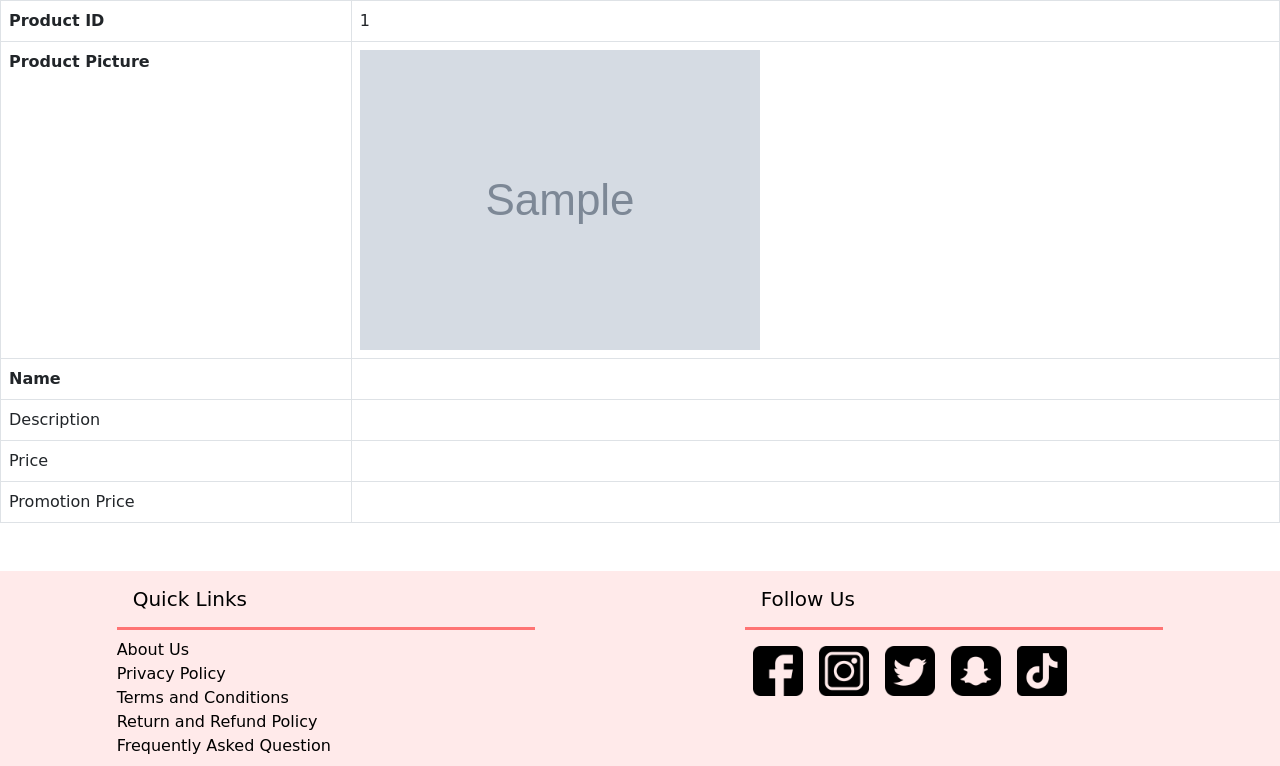
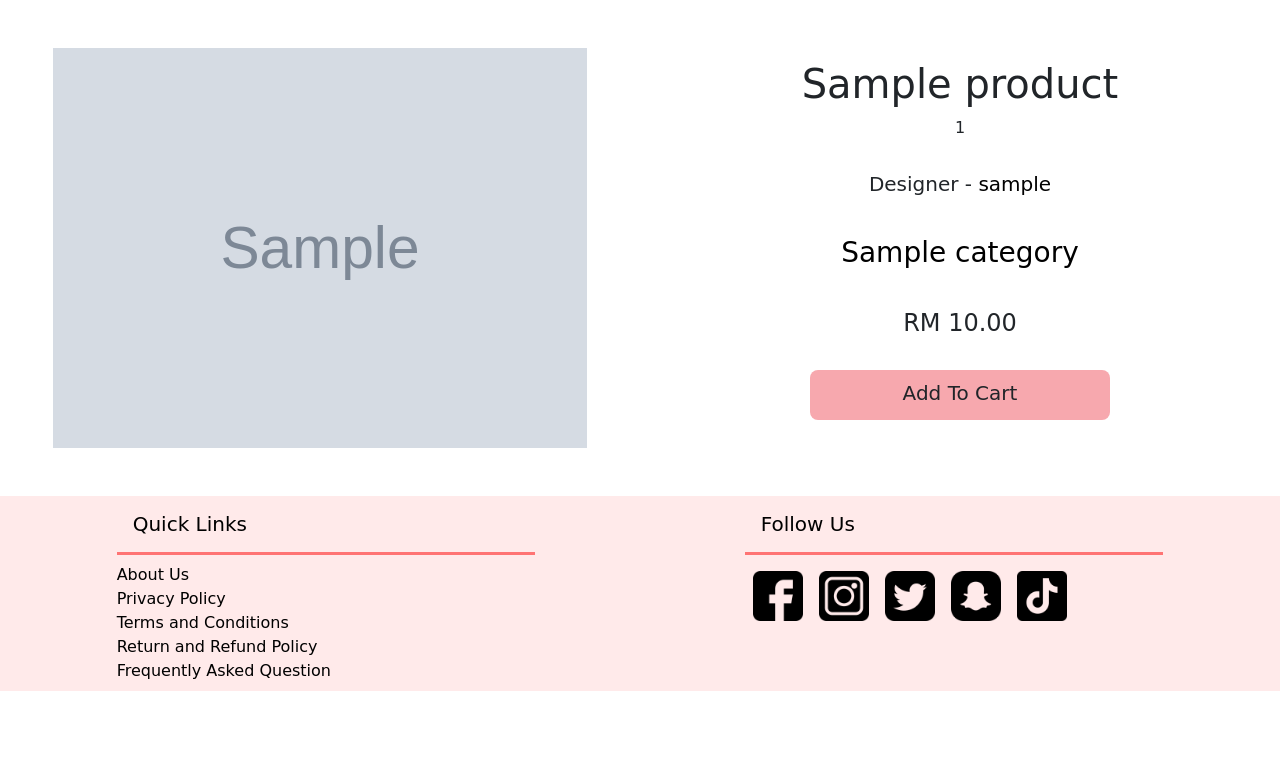
Before and after one commit to CLaire1903/FYP, a PHP site: page /product_detail.php?product_id=1 in a window 1280 px wide. Shown: the part 116-882 px from the top of the page. After the commit the page ends 807 px from the top, so only its background shows below. Run offline with PHP 8.4, Linux system fonts and the light colour scheme; tables that the repository leaves empty or names only in its code hold one stand-in row (values such as "Sample post"); grey boxes marked "Sample" are stand-in pictures; data that the repository does not hold is empty.

Commit message:
product detail page created successfully

```diff
--- a/navigationBar.php
+++ b/navigationBar.php
@@ -1,13 +1,13 @@
 <nav class="navbar navbar-expand-lg navbar-light">
     <div class="container-fluid d-flex justify-content-lg-between">
         <div class="storeLogo d-none d-lg-block">
-            <a href="home.php"><img src="image/logo/logoB.png"></a>
+            <a href="index.php"><img src="image/logo/logoB.png"></a>
         </div>
         <button class="navbar-toggler ml-auto custom-toggler" type="button" data-bs-toggle="collapse" data-bs-target="#navbarToggle" aria-controls="navbarToggle" aria-expanded="false" aria-label="Toggle navigation">
             <span class="navbar-toggler-icon"></span>
         </button>
         <div class="storeLogo d-lg-none ">
-            <a href="home.php"><img src="image/logo/logoB.png"></a>
+            <a href="index.php"><img src="image/logo/logoB.png"></a>
         </div>
         <div class="d-lg-none">
             <ul class="nav justify-content-center">
--- a/product_detail.php
+++ b/product_detail.php
@@ -8,6 +8,28 @@
     <link href="css/product.css" rel="stylesheet">
 
     <style>
+        .detail {
+            color: black;
+            text-decoration: none;
+        }
+
+        .detail:hover{
+            color: #ff7474;
+            text-decoration: underline;
+        }
+
+        .addToCartBtn{
+            background-color: #f7A8AE;
+            width: 300px;
+            height: 50px;
+            border: none;
+        }
+
+        .addToCartBtn:hover{
+            background-color: #f7A8AE;
+            font-weight: bold;
+            text-decoration: underline;
+        }
     </style>
 
 </head>
@@ -15,84 +37,80 @@
 <body>
     <div class="container-fluid p-0">
         <?php
-        include 'navigationBar.php';
-        include 'config/dbase.php';
-        ?>
+            include 'navigationBar.php';
 
-        <?php
             $product_id = isset($_GET['product_id']) ? $_GET['product_id'] : die('ERROR: Product record not found.');
 
+            include 'config/dbase.php';
+
+            $action = isset($_GET['action']) ? $_GET['action'] : "";
+            if ($action == 'productExist') {
+                $product_name = isset($_GET['product_name']) ? $_GET['product_name'] :  die('ERROR: Product name not found.');
+                echo "<div class='alert alert-danger mx-5 mt-5'>$product_name already exist in the cart.</div>";
+            }
+            if ($action == 'productAdded') {
+                $product_name = isset($_GET['product_name']) ? $_GET['product_name'] :  die('ERROR: Product name not found.');
+                echo "<div class='alert alert-success mx-5 mt-5'>$product_name added into cart successfully.</div>";
+            }
+
             try {
-                $productQuery = "SELECT * FROM product WHERE product_id = :product_id ";
+                $productQuery = "SELECT product_image, product_name, product_price, p.category_id, p.designer_username, c.category_name
+                                FROM product p
+                                INNER JOIN category c
+                                ON p.category_id = c.category_id
+                                WHERE product_id = :product_id";
                 $productStmt = $con->prepare($productQuery);
                 $productStmt->bindParam(":product_id", $product_id);
                 $productStmt->execute();
                 $productRow = $productStmt->fetch(PDO::FETCH_ASSOC);
 
-                $product_pic = $productRow['product_image'];
-                $productID = $productRow['product_id'];
+                $product_image = $productRow['product_image'];
                 $product_name = $productRow['product_name'];
-                $product_price = $productRow['product_price'];
-                $product_category = $productRow['product_category'];
-                $designer_username = $productRow['desginer_username'];
+                $product_price = sprintf('%.2f', $productRow['product_price']);
+                $category_id = $productRow['category_id'];
+                $category_name = $productRow['category_name'];
+                $designer_username = $productRow['designer_username'];
+
             } catch (PDOException $exception) {
                 die('ERROR: ' . $exception->getMessage());
             }
-            ?>
+        ?>
 
-            <div>
-                <div class="productImageSide">
+            <div class="d-flex justify-content-around">
+                <div class="productImageSide mx-5 mt-5 col-5">
                     <?php
-                        $product_image = $newArrivalRow['product_image'];
-
+                        $product_image = $productRow['product_image'];
+                        echo "<img src='$product_image' class='productImage'>";
                     ?>
                 </div>
-                <div class="productDetailSide">
-
+                <div class="productDetailSide text-center mx-5 mt-5 col-5 d-flex flex-column align-self-center">
+                    <div>
+                        <h1><?php echo $product_name ?></h1>
+                        <p><?php echo $product_id ?></p>
+                        <h5 class="my-4 py-2">Designer - <a href='designer_detail.php?designer_username=<?php echo $designer_username ?>' class='detail'><?php echo $designer_username ?></a></h5>
+                        <h3 class="my-4 py-2"><a href='category_detail.php?category_id=<?php echo $category_id ?>' class='detail text-center'><?php echo $category_name?></a></h3>
+                        <h4 class="my-4 py-2">RM <?php echo $product_price?></h4>
+                    </div>
+                    <div class="d-flex justify-content-center">
+                        <?php
+                        echo "<a href='#' onclick='addToCart({$product_id});' class='addToCartBtn btn btn-lg mb-3 mx-2 d-flex justify-content-center'>Add To Cart</a>";
+                        ?>
+                    </div>
                 </div>
             </div>
-
-            <table class='table table-hover table-responsive table-bordered'>
-                <tr>
-                    <th>Product ID</th>
-                    <td><?php echo htmlspecialchars($product_id, ENT_QUOTES);  ?></td>
-                </tr>
-                <tr>
-                    <th>Product Picture</th>
-                    <td>
-                        <?php
-                        echo "<div class='img-block'> ";
-                        if ($product_pic != "") {
-                            echo "<img src= $product_pic alt='' class='product_image'/> ";
-                        } else {
-                            echo "No picture uploaded.";
-                        }
-                        ?>
-                    </td>
-                </tr>
-                <tr>
-                    <th>Name</th>
-                    <td><?php echo htmlspecialchars($name, ENT_QUOTES);  ?></td>
-                </tr>
-                <tr>
-                    <td>Description</td>
-                    <td><?php echo htmlspecialchars($description, ENT_QUOTES);  ?></td>
-                </tr>
-                <tr>
-                    <td>Price</td>
-                    <td><?php echo htmlspecialchars($price, ENT_QUOTES);  ?></td>
-                </tr>
-                <tr>
-                    <td>Promotion Price</td>
-                    <td><?php echo htmlspecialchars($promotion_price, ENT_QUOTES);  ?></td>
-                </tr>
-            </table>
 
         <?php
         include 'footer.php';
         ?>
     </div>
 <script src="https://cdn.jsdelivr.net/npm/bootstrap@5.2.0-beta1/dist/js/bootstrap.bundle.min.js" integrity="sha384-pprn3073KE6tl6bjs2QrFaJGz5/SUsLqktiwsUTF55Jfv3qYSDhgCecCxMW52nD2" crossorigin="anonymous"></script>
+<script type='text/javascript'>
+    function addToCart(product_id) {
+        if (confirm('Add this product into your shopping cart?')) {
+            window.location = "cart_process.php?product_id=" + product_id;
+        }
+    }
+</script>
 </body>
 
 </html>
```
Also changed, not shown: cart_process.php (added, +47 -0 lines), cart.php (added), designer_detail.php (added).
